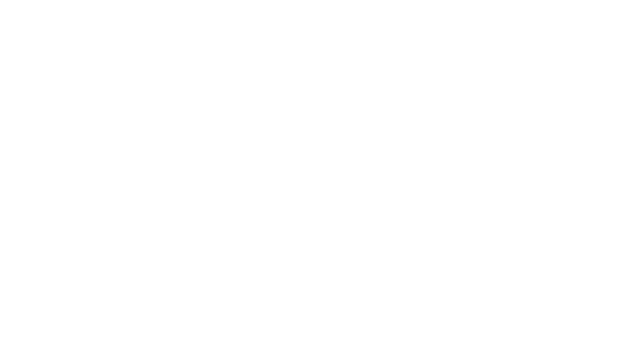
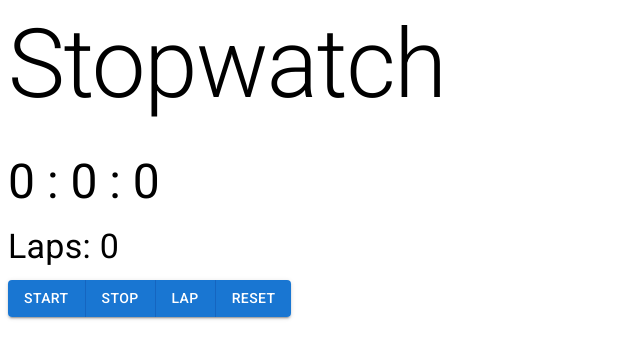
Before and after one commit to Shopify/eng-intern-assessment-react, a React app: page / in a window 1280 px wide. Shown: the top 358 px of the page, without its empty margins (0-640 px from the left). Built offline with nearby package versions, Linux system fonts and the light colour scheme.

Commit message:
Initial commit: completed basic stopwatch functionality

```diff
--- a/package.json
+++ b/package.json
@@ -12,6 +12,10 @@
   "author": "",
   "license": "ISC",
   "dependencies": {
+    "@emotion/react": "^11.11.3",
+    "@emotion/styled": "^11.11.0",
+    "@fontsource/roboto": "^5.0.8",
+    "@mui/material": "^5.15.4",
     "react": "^18.2.0",
     "react-dom": "^18.2.0"
   },
--- a/src/App.tsx
+++ b/src/App.tsx
@@ -1,7 +1,10 @@
 import React from 'react'
+import StopWatch from './StopWatch'
+export default function App() {
 
-export default function App() {
     return(
-        <div></div>
+        <div>
+            <StopWatch />
+        </div>
     )
 }
--- a/src/StopWatch.tsx
+++ b/src/StopWatch.tsx
@@ -1,7 +1,49 @@
-import React from 'react'
+import React, { useEffect, useState } from 'react'
+import '@fontsource/roboto/300.css';
+import '@fontsource/roboto/400.css';
+import '@fontsource/roboto/500.css';
+import '@fontsource/roboto/700.css';
+import { Typography, ButtonGroup, Button } from '@mui/material';
 
 export default function StopWatch() {
-    return(
-        <div></div>
+    const [time, setTime] = useState(0);
+    const [running, setRunning] = useState(false);
+    const [laps, setLaps] = useState(0);
+
+    useEffect(() => {
+        let interval: NodeJS.Timer;
+        if (running) {
+            interval = setInterval(() => setTime(time + 1), 10);
+        }
+        return () => clearInterval(interval);
+    }, [running, time])
+
+    const minutes = Math.floor((time % 360000) / 6000);
+    const seconds = Math.floor((time % 6000) / 100);
+    const miliseconds = time % 100;
+
+    const changeState = (newState: boolean) => {
+        console.log(newState);
+        setRunning(newState);
+    }
+
+    const addLap = () => {
+        setTime(0);
+        setLaps(laps + 1);
+    }
+
+    //console.log(time);
+    return (
+        <div>
+            <Typography variant="h1" gutterBottom>Stopwatch</Typography>
+            <Typography variant="h3" gutterBottom>{minutes} : {seconds} : {miliseconds}</Typography>
+            <Typography variant="h4" gutterBottom>Laps: {laps}</Typography>
+            <ButtonGroup variant="contained" aria-label="outlined primary button group">
+                <Button onClick={() => changeState(true)}>Start</Button>
+                <Button onClick={() => changeState(false)}>Stop</Button>
+                <Button onClick={() => addLap()}>Lap</Button>
+                <Button onClick={() => { setTime(0); changeState(false); }}>Reset</Button>
+            </ButtonGroup>
+        </div>
     )
 }
```
Also changed, not shown: 1 other file (tests, documents, lock files or other folders).
